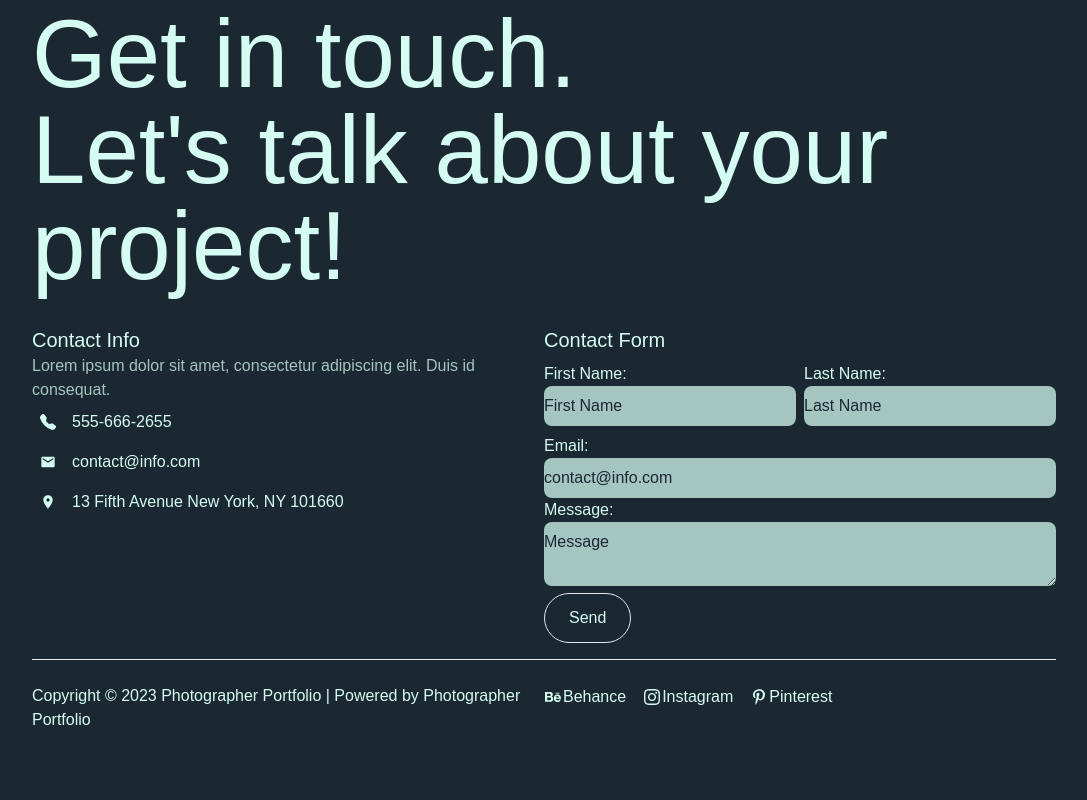
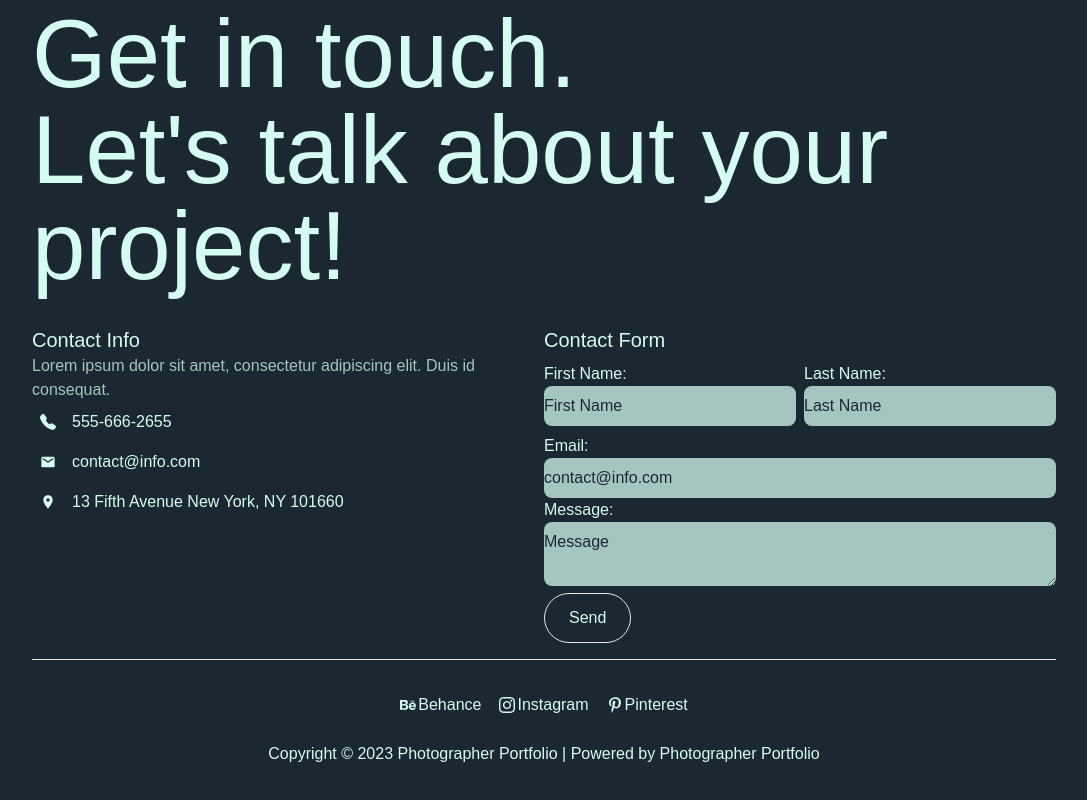
Before and after one commit to Mungai47/photographer-portfolio, a Next.js app: page / in a window 1280 px wide. Shown: the part 3962-4762 px from the top of the page, without its empty margins (96-1183 px from the left). Before the commit the page ends 4718 px from the top, so only its background shows below. Built offline with nearby package versions, Linux system fonts and the light colour scheme; a web font is replaced by a local one.

Commit message:
Updated the footer

```diff
--- a/app/components/Footer.jsx
+++ b/app/components/Footer.jsx
@@ -33,11 +33,13 @@ function Footer() {
                 <ContactInfo info={contactInfo} />
                 <ContactForm />
             </div>
-            <div className="grid grid-rows-2 lg:grid-rows-1 grid-cols-1 lg:grid-cols-2 py-6 border-t ">
+            <div className=" flex flex-col items-center py-6 border-t ">
+                <div className='py-2 cursor-pointer'>
+                    <SocialMedia media={socialMedia} className="hover:text-link-active"/>
+                </div>
                 <div>
-                    <p>Copyright © {currentYear} Photographer Portfolio | Powered by Photographer Portfolio</p>
+                    <p className="text-center py-4">Copyright © {currentYear} Photographer Portfolio | Powered by Photographer Portfolio</p>
                 </div>
-                <SocialMedia media={socialMedia} />
             </div>
         </footer>
     );
```
